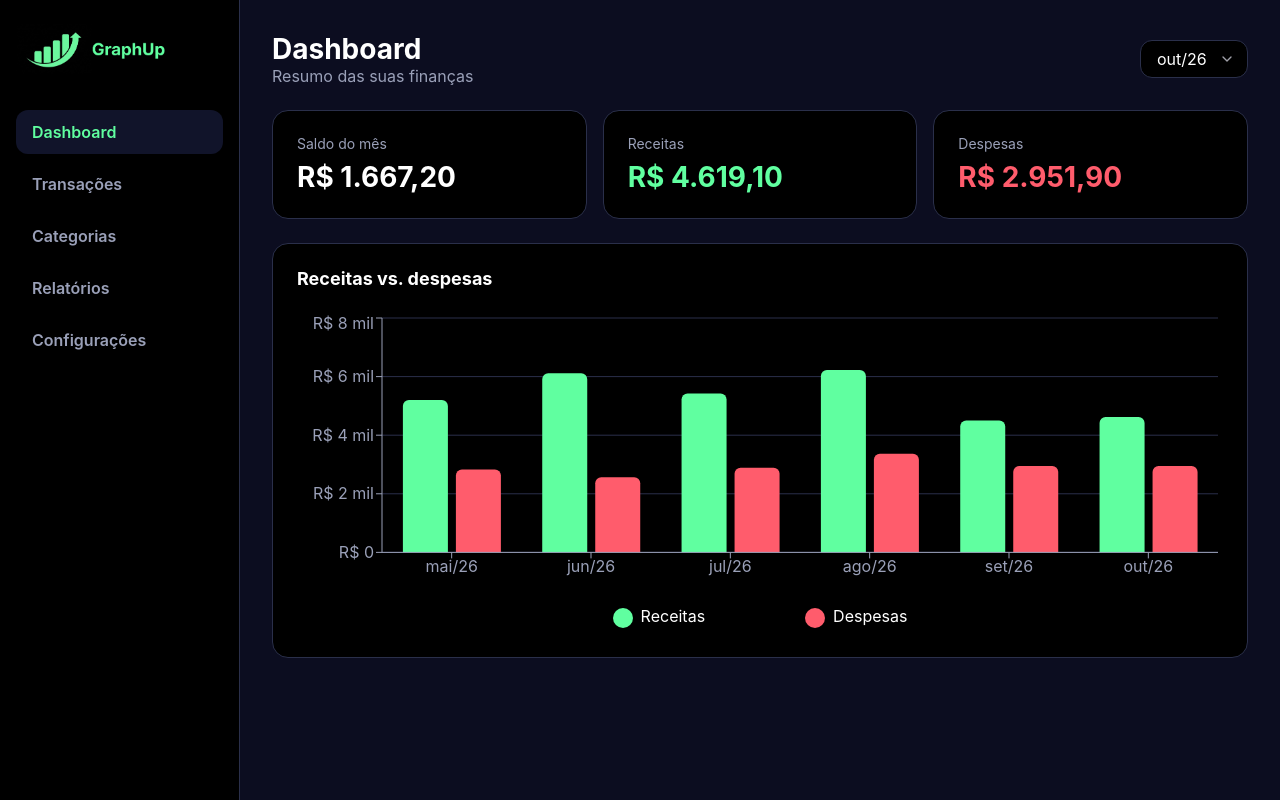
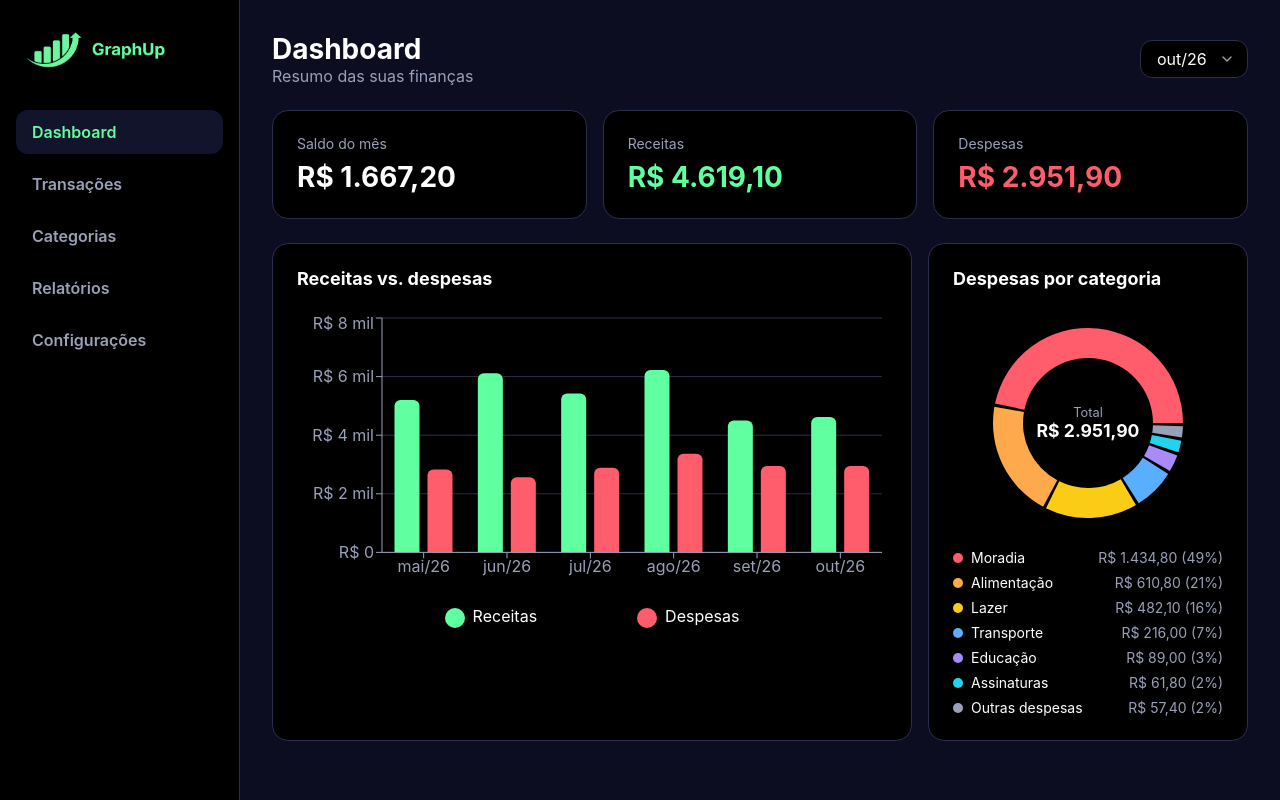
Before and after one commit to AdrianoFScarabelli/GraphUp, a React (Vite) app: page /app in a window 1280 px wide. Built offline with nearby package versions, Linux system fonts and the light colour scheme.

Commit message:
Adicionando gráfico donut, seus estilos no CSS e adicionando lóginas na página de Dashboard

```diff
--- /dev/null
+++ b/src/components/charts/CategoryDonutChart.tsx
@@ -0,0 +1,72 @@
+import { Cell, Pie, PieChart, ResponsiveContainer, Tooltip } from "recharts";
+import type { CategoryTotal } from "../../types/summary";
+import { getCategoryById } from "../../data/categories";
+import { formatCurrency } from "../../utils/currency";
+import { tooltipStyle } from "./chartStyles";
+
+interface CategoryDonutChartProps {
+  data: CategoryTotal[];
+}
+
+export function CategoryDonutChart({ data }: CategoryDonutChartProps) {
+  if (data.length === 0) {
+    return <p className="empty-state">Sem despesas neste mês.</p>;
+  }
+
+  const total = data.reduce((sum, item) => sum + item.total, 0);
+
+  const chartData = data.map((item) => {
+    const category = getCategoryById(item.categoryId);
+    return {
+      name: category?.name ?? "Outros",
+      value: item.total,
+      color: category?.color ?? "#9aa0b8",
+    };
+  });
+
+  return (
+    <div>
+      <div className="donut-chart">
+        <ResponsiveContainer width="100%" height={220}>
+          <PieChart>
+            <Pie
+              data={chartData}
+              dataKey="value"
+              nameKey="name"
+              innerRadius={65}
+              outerRadius={95}
+              paddingAngle={2}
+              stroke="none"
+            >
+              {chartData.map((item) => (
+                <Cell key={item.name} fill={item.color} />
+              ))}
+            </Pie>
+            <Tooltip
+              formatter={(value) => formatCurrency(Number(value))}
+              contentStyle={tooltipStyle}
+              itemStyle={{ color: "var(--color-text)" }}
+            />
+          </PieChart>
+        </ResponsiveContainer>
+
+        <div className="donut-center">
+          <span>Total</span>
+          <strong>{formatCurrency(total)}</strong>
+        </div>
+      </div>
+
+      <ul className="legend-list">
+        {chartData.map((item) => (
+          <li key={item.name}>
+            <span className="legend-dot" style={{ background: item.color }} />
+            <span className="legend-name">{item.name}</span>
+            <span className="legend-value">
+              {formatCurrency(item.value)} ({Math.round((item.value / total) * 100)}%)
+            </span>
+          </li>
+        ))}
+      </ul>
+    </div>
+  );
+}
--- a/src/components/charts/MonthlyBarChart.tsx
+++ b/src/components/charts/MonthlyBarChart.tsx
@@ -11,6 +11,7 @@ import {
 import type { MonthlySummary } from "../../types/summary";
 import { formatCurrency } from "../../utils/currency";
 import { formatMonthLabel } from "../../utils/dates";
+import { tooltipStyle } from "./chartStyles";
 
 const compact = new Intl.NumberFormat("pt-BR", {
   notation: "compact",
@@ -33,8 +34,8 @@ export function MonthlyBarChart({ data }: MonthlyBarChartProps) {
 
       <BarChart
         data={chartData}
-        barGap={8}             // Espaço entre a barra de Receitas e a de Despesas
-        barCategoryGap="15%"   // Espaço entre os grupos de cada mês (jun/26, jul/26...)
+        barGap={8}
+        barCategoryGap="15%"
       >
 
         <CartesianGrid stroke="var(--color-border)" vertical={false} />
@@ -47,17 +48,13 @@ export function MonthlyBarChart({ data }: MonthlyBarChartProps) {
         <Tooltip
           cursor={{ fill: "rgba(255, 255, 255, 0.05)" }}
           formatter={(value) => formatCurrency(Number(value))}
-          contentStyle={{
-            background: "var(--color-surface-raised)",
-            border: "1px solid var(--color-border)",
-            borderRadius: 12,
-          }}
+          contentStyle={tooltipStyle}
         />
 
         <Legend
-          iconType="circle"                     // Troca o quadrado por círculo
-          iconSize={20}                         // Tamanho do ícone
-          wrapperStyle={{ paddingTop: "24px" }} // Distância entre o gráfico e a legenda
+          iconType="circle"
+          iconSize={20}
+          wrapperStyle={{ paddingTop: "24px" }}
           itemSorter={() => 0}
           formatter={(value) => (
             <span style={{ color: "var(--color-text)", marginLeft: 4 }}>
--- /dev/null
+++ b/src/components/charts/chartStyles.ts
@@ -0,0 +1,7 @@
+import type { CSSProperties } from "react";
+
+export const tooltipStyle: CSSProperties = {
+  background: "var(--color-surface-raised)",
+  border: "1px solid var(--color-border)",
+  borderRadius: 12,
+};
--- a/src/pages/DashboardPage.tsx
+++ b/src/pages/DashboardPage.tsx
@@ -2,11 +2,13 @@ import { useMemo, useState } from "react";
 import { useTransactions } from "../hooks/useTransactions";
 import { SummaryCard } from "../components/ui/SummaryCard";
 import { MonthlyBarChart } from "../components/charts/MonthlyBarChart";
+import { CategoryDonutChart } from "../components/charts/CategoryDonutChart";
 import { formatCurrency } from "../utils/currency";
 import { formatMonthLabel, getCurrentMonthKey } from "../utils/dates";
 import {
   filterByMonth,
   getAvailableMonths,
+  getExpensesByCategory,
   getMonthlySummaries,
   getTotals,
 } from "../utils/summaries";
@@ -22,9 +24,16 @@ export function DashboardPage() {
     ? selectedMonth
     : (months[0] ?? selectedMonth);
 
-  const totals = useMemo(
-    () => getTotals(filterByMonth(transactions ?? [], activeMonth)),
+  const monthTransactions = useMemo(
+    () => filterByMonth(transactions ?? [], activeMonth),
     [transactions, activeMonth],
+  );
+
+  const totals = useMemo(() => getTotals(monthTransactions), [monthTransactions]);
+
+  const expensesByCategory = useMemo(
+    () => getExpensesByCategory(monthTransactions),
+    [monthTransactions],
   );
 
   const monthly = useMemo(() => getMonthlySummaries(transactions ?? []), [transactions]);
@@ -64,9 +73,16 @@ export function DashboardPage() {
         <SummaryCard label="Despesas" value={formatCurrency(totals.expense)} variant="expense" />
       </section>
 
-      <section className="card">
-        <h2>Receitas vs. despesas</h2>
-        <MonthlyBarChart data={monthly} />
+      <section className="charts-grid">
+        <div className="card">
+          <h2>Receitas vs. despesas</h2>
+          <MonthlyBarChart data={monthly} />
+        </div>
+
+        <div className="card">
+          <h2>Despesas por categoria</h2>
+          <CategoryDonutChart data={expensesByCategory} />
+        </div>
       </section>
     </div>
   );
--- a/src/styles/global.css
+++ b/src/styles/global.css
@@ -70,6 +70,8 @@ body {
 }
 
 /*Estilos DashboardPage*/
+
+/*Gráfico de Barra*/
 
 .page-header {
   display: flex;
@@ -160,3 +162,79 @@ select:focus {
 .recharts-legend-item:last-child {
   margin-right: 0 !important;
 }
+
+/*Gráfico Donut*/
+
+.charts-grid {
+  display: grid;
+  grid-template-columns: 2fr 1fr;
+  gap: var(--space-4);
+}
+
+.charts-grid > .card {
+  min-width: 0; /* evita o gráfico estourar a coluna do grid */
+}
+
+@media (max-width: 1100px) {
+  .charts-grid {
+    grid-template-columns: 1fr;
+  }
+}
+
+.donut-chart {
+  position: relative;
+}
+
+.donut-center {
+  position: absolute;
+  inset: 0;
+  display: flex;
+  flex-direction: column;
+  align-items: center;
+  justify-content: center;
+  pointer-events: none;
+}
+
+.donut-center span {
+  color: var(--color-text-muted);
+  font-size: 0.8rem;
+}
+
+.donut-center strong {
+  font-size: 1.1rem;
+}
+
+.legend-list {
+  list-style: none;
+  display: flex;
+  flex-direction: column;
+  gap: var(--space-2);
+  margin-top: var(--space-4);
+  padding: 0;
+}
+
+.legend-list li {
+  display: flex;
+  align-items: center;
+  gap: var(--space-2);
+  font-size: 0.875rem;
+}
+
+.legend-dot {
+  width: 10px;
+  height: 10px;
+  border-radius: 50%;
+  flex-shrink: 0;
+}
+
+.legend-name {
+  flex: 1;
+}
+
+.legend-value {
+  color: var(--color-text-muted);
+}
+
+.empty-state {
+  color: var(--color-text-muted);
+}
--- a/src/utils/summaries.ts
+++ b/src/utils/summaries.ts
@@ -1,4 +1,3 @@
-// src/utils/summaries.ts
 import type { Transaction } from "../types/transaction";
 import type { MonthlySummary, CategoryTotal } from "../types/summary";
 import { getMonthKey } from "./dates";
```
